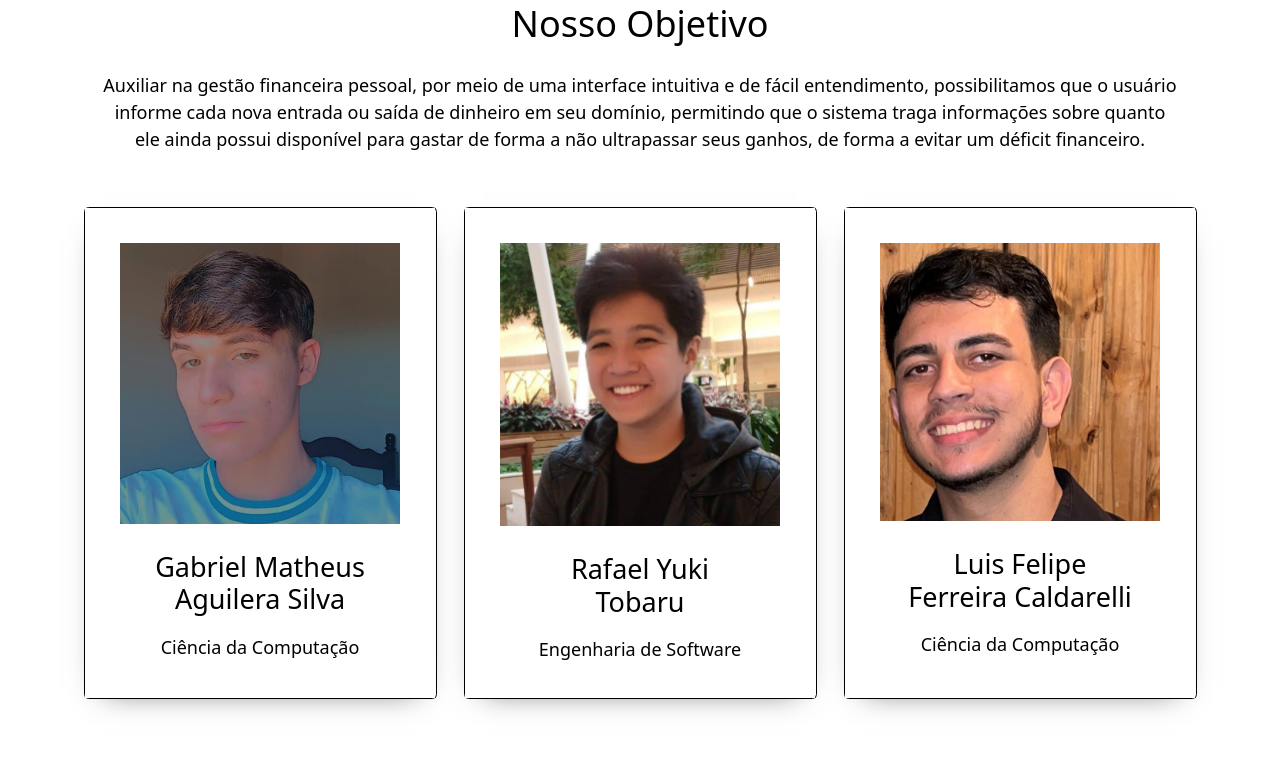
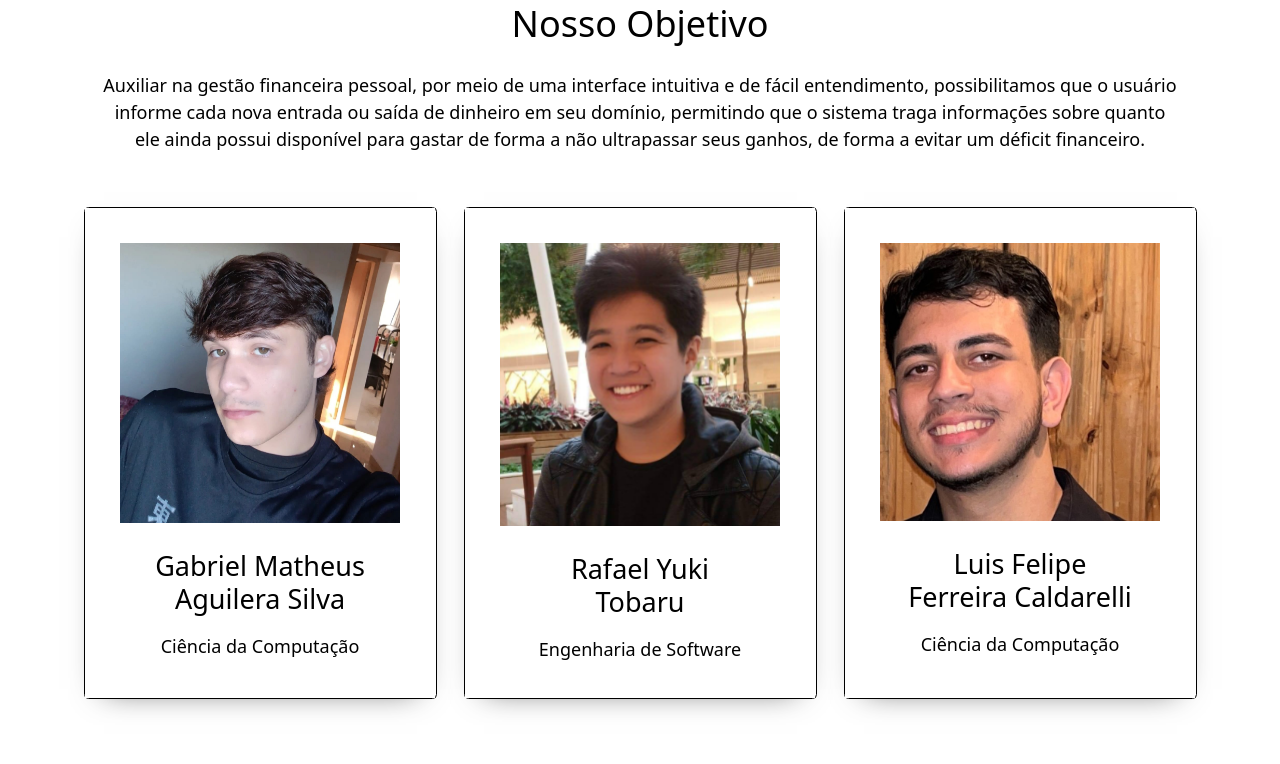
Before and after one commit to gabmats-creator/coincare-project, a Flask app: page / in a window 1280 px wide. Shown: the part 1876-2640 px from the top of the page. Run offline with Flask 3, Linux system fonts and the light colour scheme; a database or web service that is not in the repository returns one stand-in record (values such as "Sample title").

Commit message:
refactor: update goat image

```diff
--- a/templates/home.html
+++ b/templates/home.html
@@ -117,7 +117,7 @@
                 <div class="col-lg-4 pt-3">
                     <div data-aos="fade-up" data-aos-delay="100" class="card">
                         <div class="card-body align-self-center">
-                            <img src="{{ url_for('static', filename='image/gabriel.jpeg') }}"  width="280px" height="auto" alt="Foto Gabriel Matheus Aguilera Silva" >
+                            <img src="{{ url_for('static', filename='image/gabriel_matheus.jpeg') }}"  width="280px" height="auto" alt="Foto Gabriel Matheus Aguilera Silva" >
                             <h4 class="card-title pt-4 pb-2">Gabriel Matheus<br> Aguilera Silva</h4>
                             <p class="card-text">Ciência da Computação</p>
                         </div>
```
Also changed, not shown: static/image/gabriel_matheus.jpeg (added).
